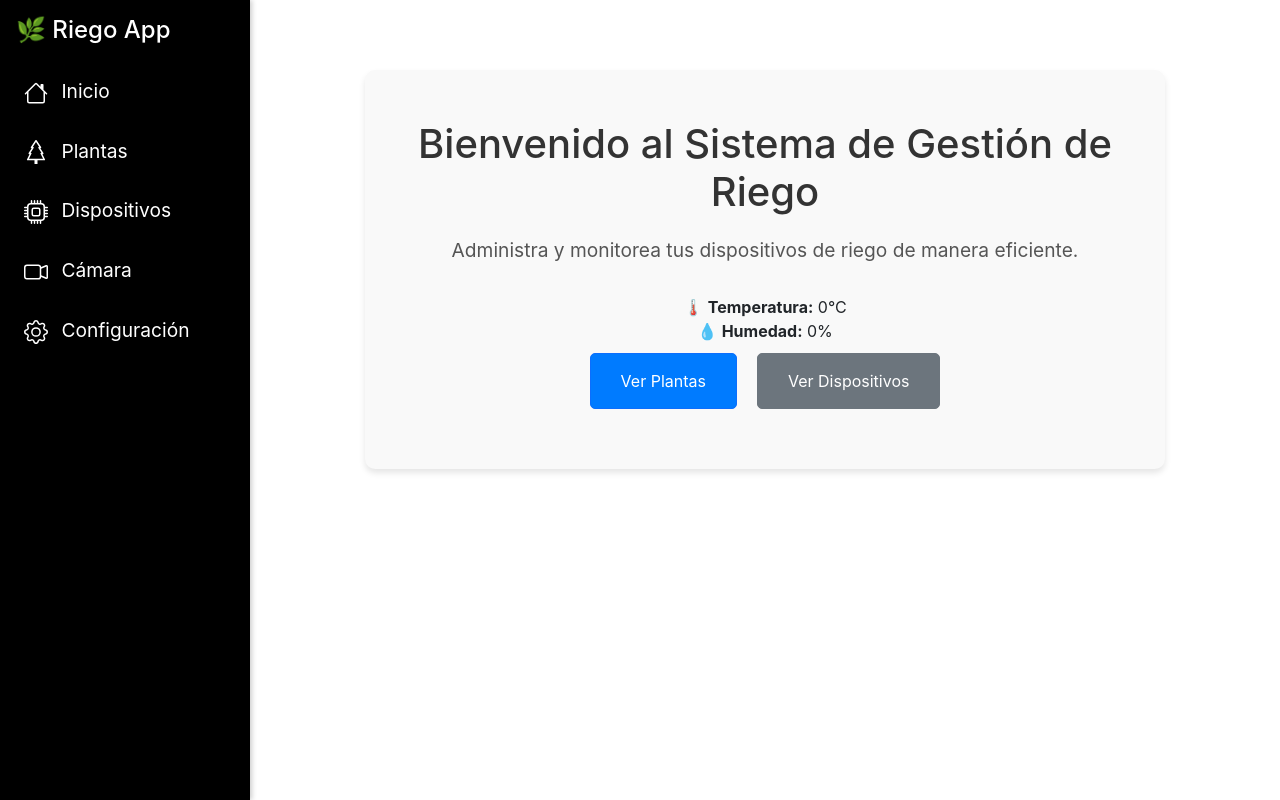
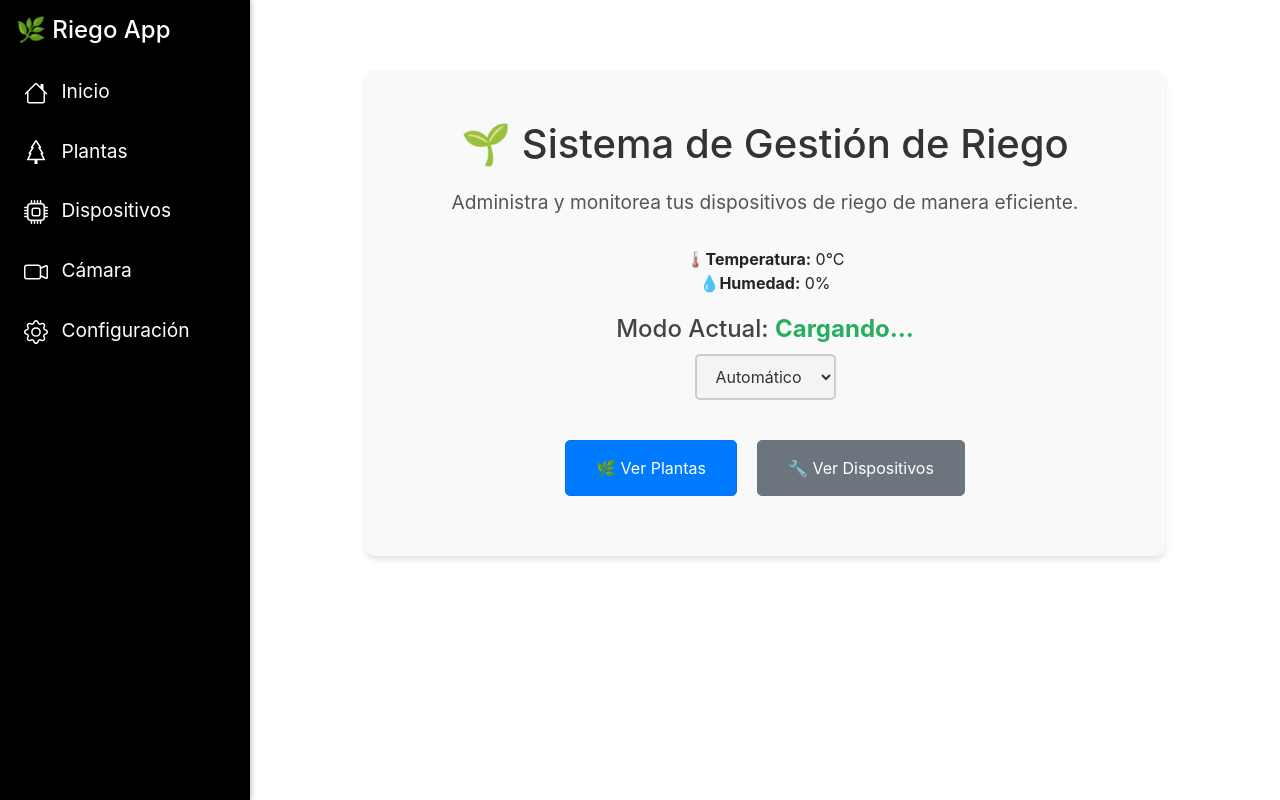
Before and after one commit to sgavela12/frontend-riego, a React (Create React App) app: page / in a window 1280 px wide. Built offline with nearby package versions, Linux system fonts and the light colour scheme; no server answers.

Commit message:
Agregar funcionalidad para seleccionar y cambiar el modo de operación, con actualización automática cada 3 segundos y estilos mejorados para el selector.

```diff
--- a/src/components/Home.js
+++ b/src/components/Home.js
@@ -5,9 +5,25 @@ import "../css/Home.css";
 
 const Home = () => {
   const [ambiente, setAmbiente] = useState({ temperatura: 0, humedad: 0 });
+  const [modo, setModo] = useState("Cargando...");
+  const [nuevoModo, setNuevoModo] = useState(""); // Estado para el modo seleccionado
+
+  // Función para obtener el modo
+  const fetchModo = async () => {
+    try {
+      const response = await fetch("http://192.168.1.150:8087/api/plantas/modo");
+      if (!response.ok) {
+        throw new Error(`Error en la respuesta del servidor: ${response.status}`);
+      }
+      const data = await response.json();
+      setModo(data.modo); // Actualiza el estado con el modo recibido
+      setNuevoModo(data.modo); // Sincroniza el select con el modo actual
+    } catch (error) {
+      console.error("Error al obtener el modo:", error);
+    }
+  };
 
   // Función para obtener los datos del ambiente
-  useEffect(() => {
   const fetchAmbiente = async () => {
     try {
       const response = await fetch("http://192.168.1.150:8087/api/plantas/ambiente");
@@ -18,31 +34,92 @@ const Home = () => {
     }
   };
 
+  useEffect(() => {
     fetchAmbiente();
+    fetchModo();
 
-    // Actualizar cada 15 segundos
-    const interval = setInterval(fetchAmbiente, 15000);
+    // Actualizar cada 3 segundos
+    const interval = setInterval(() => {
+      fetchModo();
+    }, 3000);
     return () => clearInterval(interval); // Limpiar el intervalo al desmontar el componente
   }, []);
 
+  // Función para cambiar el modo
+  const cambiarModo = async (nuevoModo) => {
+    try {
+      const valorModo = nuevoModo === "AUTOMATICO" ? 0 : nuevoModo === "MONITOREO" ? 1 : 2;
+      const response = await fetch(`http://192.168.1.150:8087/api/plantas/modo?valor=${valorModo}`, {
+        method: "POST",
+      });
+      if (response.ok) {
+        const data = await response.json();
+        setModo(data.modo); // Actualiza el estado localmente
+        setNuevoModo(data.modo); // Actualiza el select con el nuevo modo
+      } else {
+        console.error("Error al cambiar el modo");
+      }
+    } catch (error) {
+      console.error("Error al cambiar el modo:", error);
+    }
+  };
+
+  // Manejar el cambio en el select con confirmación
+  const handleSelectChange = (e) => {
+    const nuevoModoSeleccionado = e.target.value;
+    const confirmacion = window.confirm(`¿Estás seguro de que deseas cambiar el modo a ${nuevoModoSeleccionado}?`);
+    if (confirmacion) {
+      cambiarModo(nuevoModoSeleccionado);
+    } else {
+      setNuevoModo(modo); // Restablecer el select al modo actual si se cancela
+    }
+  };
+
+  // Determinar la clase de color según el modo actual
+  const getModoClass = () => {
+    if (modo === "AUTOMATICO") return "modo-automatico";
+    if (modo === "MONITOREO") return "modo-monitoreo";
+    if (modo === "APAGADO") return "modo-apagado";
+    return "";
+  };
+
   return (
     <div className="home-container">
-      <h1>Bienvenido al Sistema de Gestión de Riego</h1>
-      <p>Administra y monitorea tus dispositivos de riego de manera eficiente.</p>
+      <h1 className="home-title">🌱 Sistema de Gestión de Riego</h1>
+      <p className="home-description">Administra y monitorea tus dispositivos de riego de manera eficiente.</p>
 
       {/* Indicadores visuales */}
       <div className="indicadores-ambiente">
         <div className="indicador">
-          🌡️ <strong>Temperatura:</strong> {ambiente.temperatura}°C
+          <span className="icon">🌡️</span>
+          <strong>Temperatura:</strong> {ambiente.temperatura}°C
         </div>
         <div className="indicador">
-          💧 <strong>Humedad:</strong> {ambiente.humedad}%
+          <span className="icon">💧</span>
+          <strong>Humedad:</strong> {ambiente.humedad}%
         </div>
       </div>
 
+      {/* Selector de modo */}
+      <div className="modo-container">
+        <h2 className="modo-title">
+          Modo Actual: <span className={`modo-actual ${getModoClass()}`}>{modo}</span>
+        </h2>
+        <select
+          className="modo-select"
+          value={nuevoModo} // Sincroniza el valor del select con el estado
+          onChange={handleSelectChange}
+        >
+          <option value="AUTOMATICO">Automático</option>
+          <option value="MONITOREO">Monitoreo</option>
+          <option value="APAGADO">Apagado</option>
+        </select>
+      </div>
+
+      {/* Botones de navegación */}
       <div className="home-buttons">
-        <Link to="/plantas" className="btn btn-primary">Ver Plantas</Link>
-        <Link to="/dispositivos" className="btn btn-secondary">Ver Dispositivos</Link>
+        <Link to="/plantas" className="btn btn-primary">🌿 Ver Plantas</Link>
+        <Link to="/dispositivos" className="btn btn-secondary">🔧 Ver Dispositivos</Link>
       </div>
     </div>
   );
--- a/src/css/Home.css
+++ b/src/css/Home.css
@@ -53,3 +53,81 @@
     margin-left: 0;
   }
 }
+
+/* Estilo para el contenedor del selector */
+.modo-container {
+  margin-top: 20px;
+  margin-bottom: 30px;
+  text-align: center;
+}
+
+.modo-title {
+  font-size: 1.5rem;
+  color: #444; /* Color neutro */
+  margin-bottom: 10px;
+}
+
+.modo-actual {
+  font-weight: bold;
+  color: #27ae60; /* Verde para destacar */
+}
+
+/* Estilo para el select */
+.modo-select {
+  padding: 10px 15px;
+  font-size: 1rem;
+  border: 2px solid #ccc; /* Borde gris claro */
+  border-radius: 5px;
+  background-color: #f4f4f4; /* Fondo gris claro */
+  color: #333; /* Texto oscuro */
+  outline: none;
+  transition: all 0.3s ease;
+  cursor: pointer;
+}
+
+.modo-select:hover {
+  border-color: #aaa; /* Borde gris más oscuro */
+  background-color: #eaeaea; /* Fondo ligeramente más oscuro */
+}
+
+.modo-select:focus {
+  border-color: #888; /* Borde gris oscuro */
+  box-shadow: 0 0 5px rgba(136, 136, 136, 0.5); /* Sombra gris */
+}
+
+/* Botón de confirmar */
+.modo-confirmar-btn {
+  margin-top: 10px;
+  padding: 10px 20px;
+  font-size: 1rem;
+  color: white;
+  background-color: #28a745; /* Verde */
+  border: none;
+  border-radius: 5px;
+  cursor: pointer;
+  transition: background-color 0.3s ease;
+}
+
+.modo-confirmar-btn:hover {
+  background-color: #218838; /* Verde más oscuro */
+}
+
+.modo-confirmar-btn:active {
+  background-color: #1e7e34; /* Verde aún más oscuro */
+}
+
+/* Colores para el modo actual */
+.modo-automatico {
+  color: green;
+  font-weight: bold;
+}
+
+.modo-monitoreo {
+  color: blue;
+  font-weight: bold;
+}
+
+.modo-apagado {
+  color: red;
+  font-weight: bold;
+}
```
Lines whose indentation alone changed are shown as unchanged.
